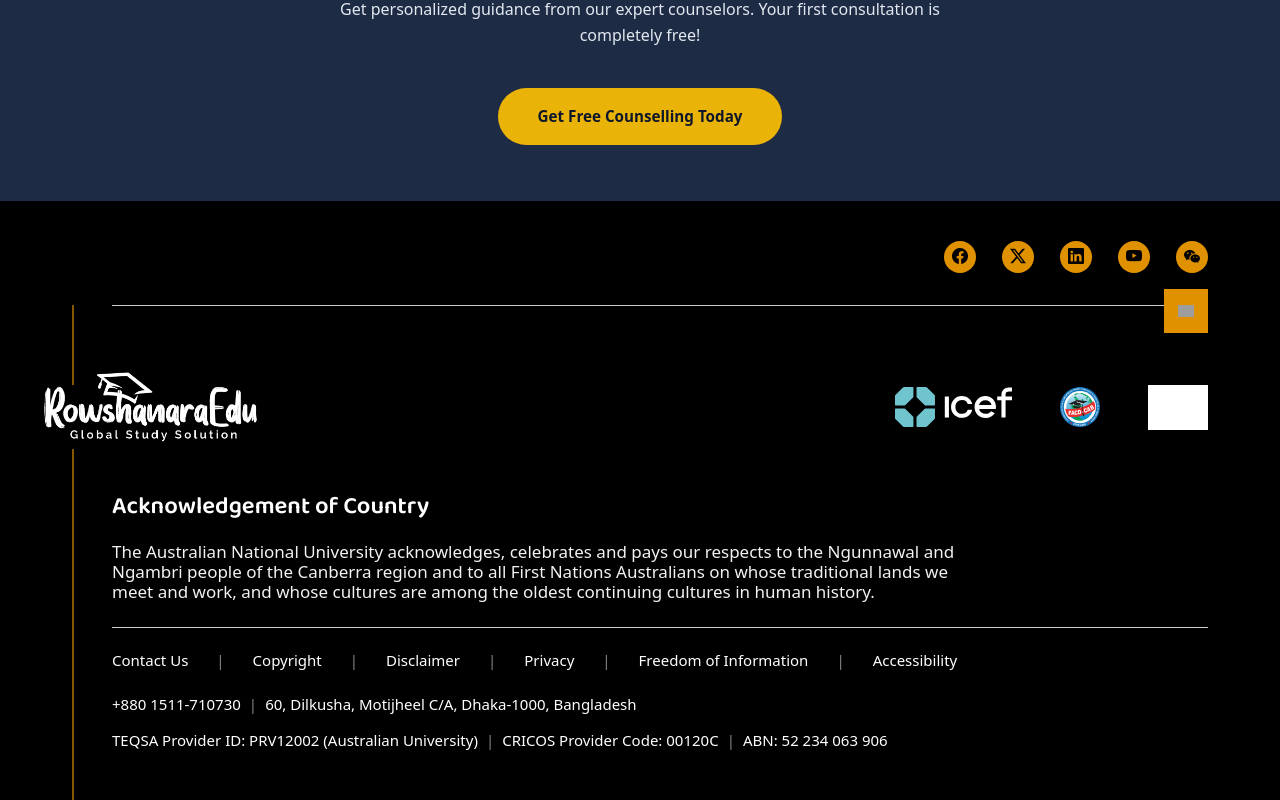
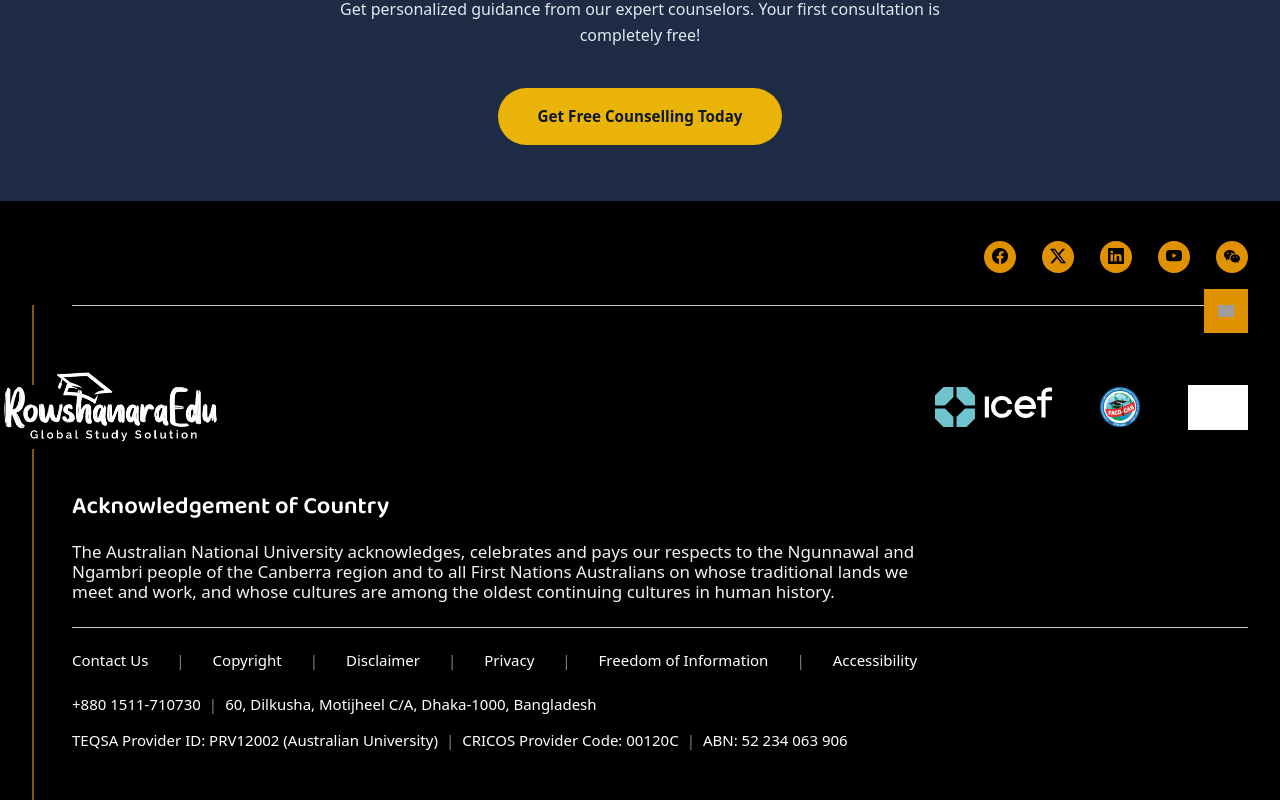
Before and after one commit to princeshiamofficial/Rowshanara-Edu, a Next.js app: page / in a window 1280 px wide. Shown: the part 3171-3971 px from the top of the page. Built offline with nearby package versions, Linux system fonts and the light colour scheme; grey boxes are pictures that could not be loaded.

Commit message:
style: change why choose us grid to exactly 3 columns

```diff
--- a/src/app/globals.css
+++ b/src/app/globals.css
@@ -2162,7 +2162,7 @@ button {
 
 .choose-us-grid {
   display: grid;
-  grid-template-columns: repeat(auto-fit, minmax(320px, 1fr));
+  grid-template-columns: repeat(3, 1fr);
   gap: 2rem;
 }
 
@@ -2406,7 +2406,8 @@ body.client-page-layout .destinations-section,
 body.client-page-layout .services-section,
 body.client-page-layout .testimonials-section,
 body.client-page-layout .cta-section,
-body.client-page-layout .brand-overview-section {
+body.client-page-layout .brand-overview-section,
+body.client-page-layout .container {
   width: 100% !important;
   max-width: 100% !important;
   border-radius: 0 !important;
```
